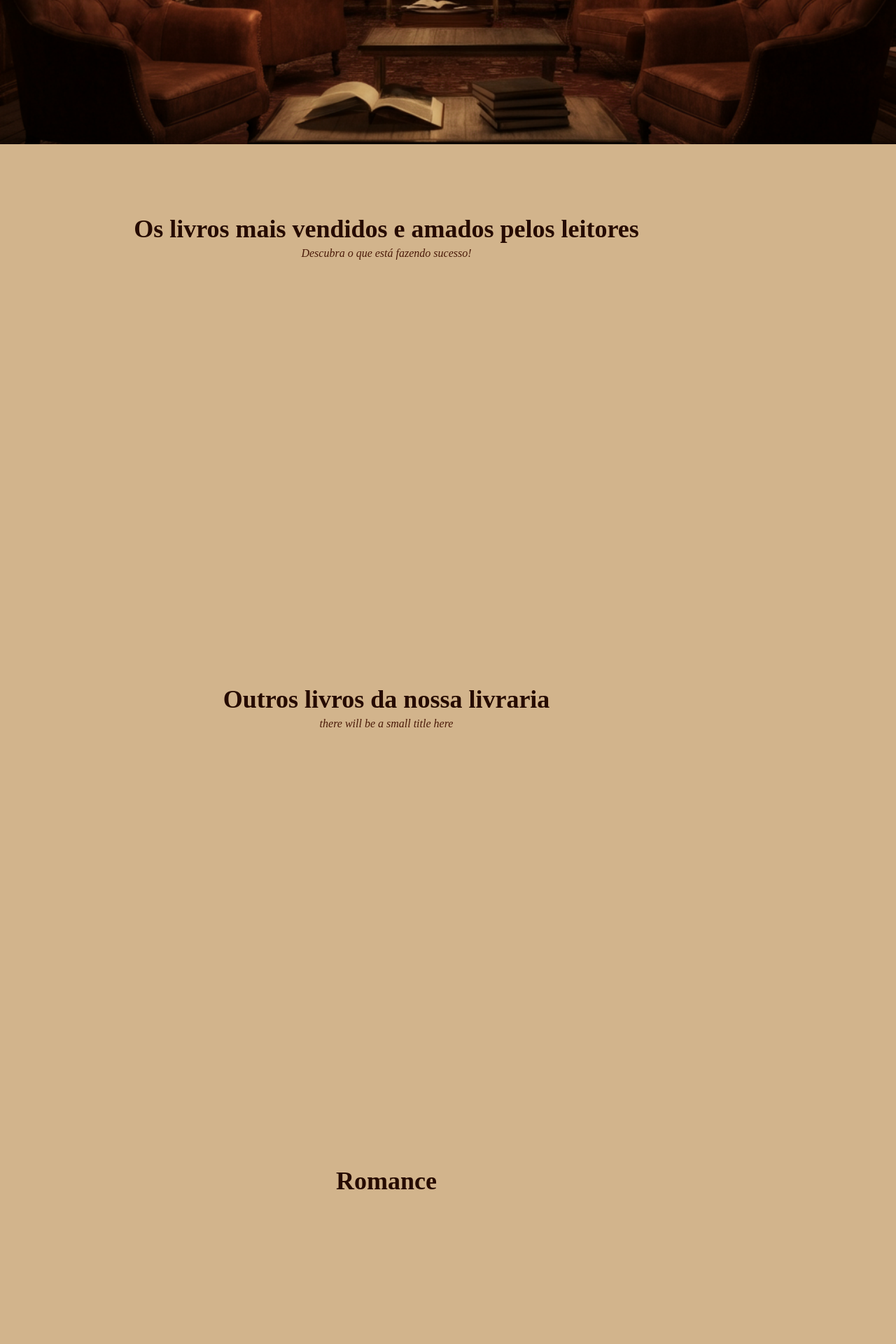
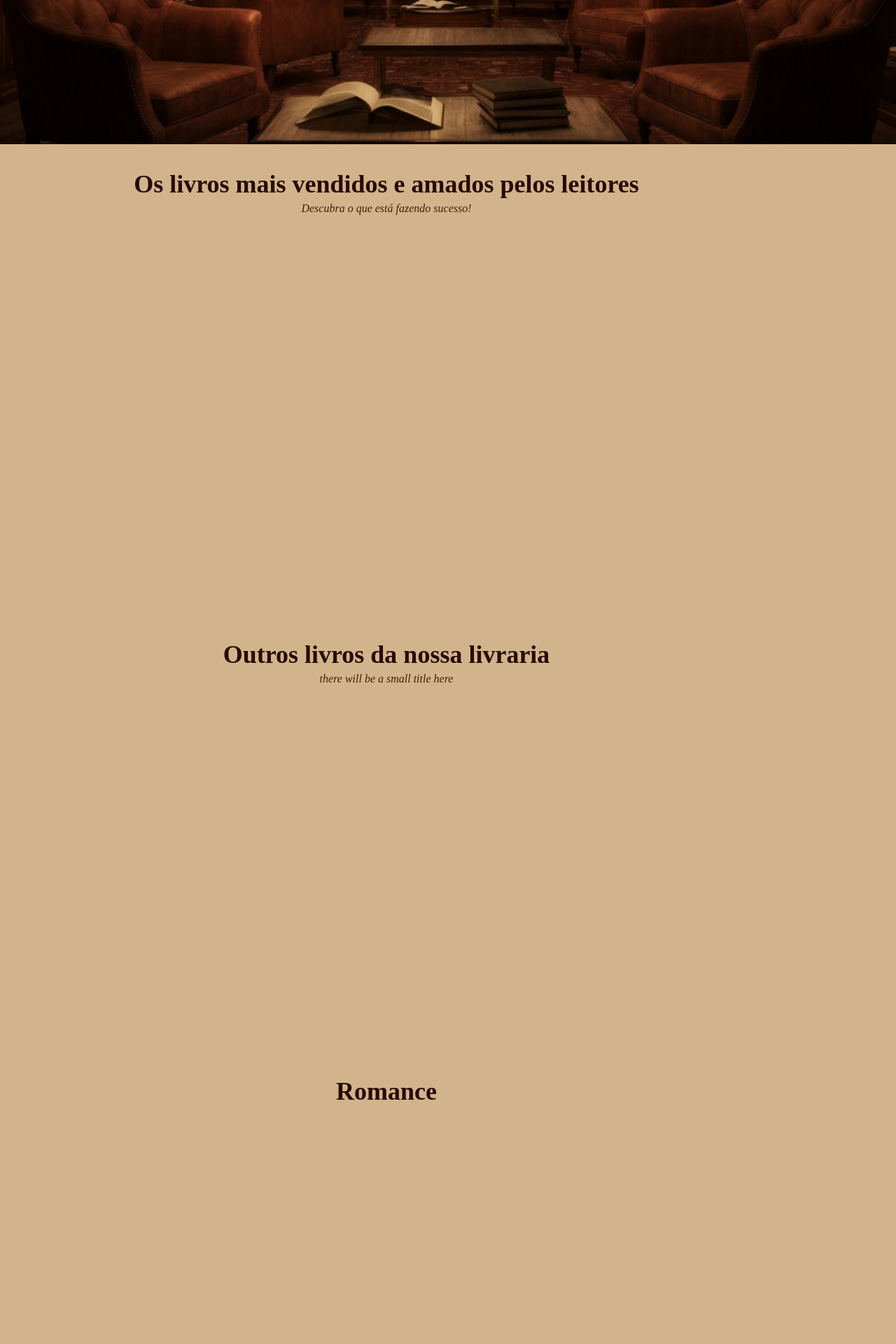
Before and after one commit to GustaFrias/Biblioteca, a PHP site: page / in a window 1280 px wide. Shown: the part 594-2514 px from the top of the page at 70% size. Run offline with PHP 8.4, Linux system fonts and the light colour scheme; data that the repository does not hold is empty; some libraries are stand-ins or nearby versions; some web fonts are replaced.

Commit message:
Ajusta margem da seção de Best Sellers para melhor alinhamento

```diff
--- a/styles/index.css
+++ b/styles/index.css
@@ -103,7 +103,7 @@ a {
 
 #best-sellers {
     max-width: 1200px;
-    margin: -5% auto -10%;
+    margin: -10% auto;
     background-image: none;
     text-align: center;
 }
```
